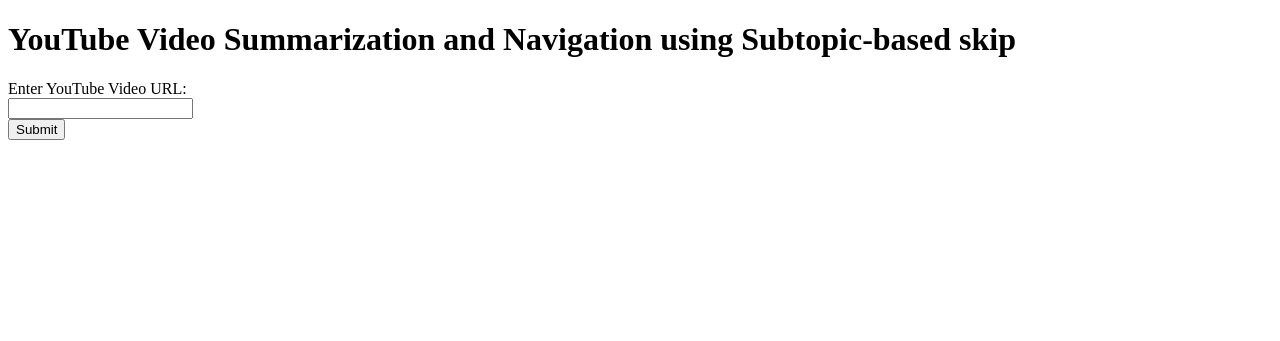
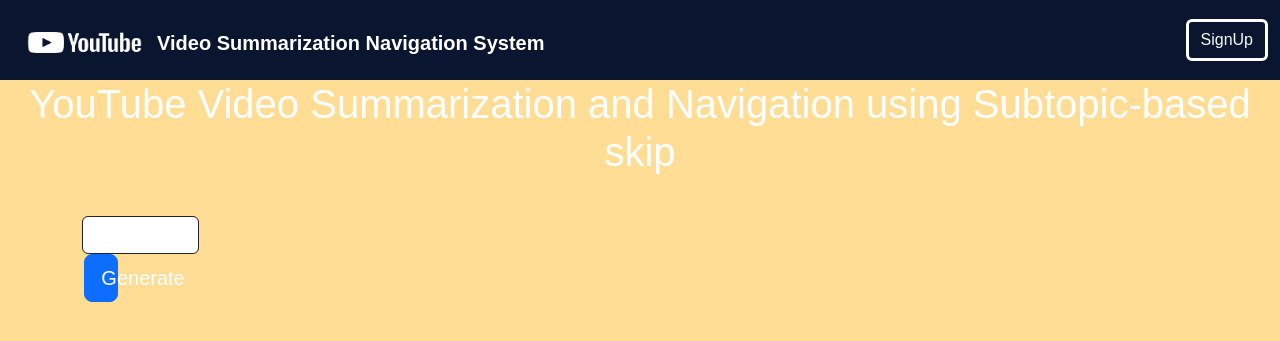
Before and after one commit to Jenil16/Youtube-Video-Summarization-and-Navigation, a Flask app: page / in a window 1280 px wide. Shown: the top 341 px of the page. Run offline with Flask 3, Linux system fonts and the light colour scheme.

Commit message:
index.html error resolved (transferred to static folder)

```diff
--- a/app.py
+++ b/app.py
@@ -175,7 +175,7 @@
 #function is used to download video
 def download_video(url, save_path, video_id):
     yt = YouTube(url)
-    stream = yt.streams.filter(file_extension='mp4').first()  # Get the highest resolution MP4 stream
+    stream = yt.streams.filter(file_extension='mp4', resolution='360p').first()  # Get the highest resolution MP4 stream
     file_name = f"{video_id}.mp4"
     file_path = os.path.join(save_path, file_name)
     stream.download(output_path=save_path, filename=file_name)
--- a/templates/index.html
+++ b/templates/index.html
@@ -3,17 +3,93 @@
   <head>
     <meta charset="UTF-8" />
     <meta name="viewport" content="width=device-width, initial-scale=1.0" />
-    <title>YouTube Video Downloader</title>
+    <title>Youtube Video Summarization Navigation System</title>
+    <link
+      href="https://cdn.jsdelivr.net/npm/bootstrap@5.3.3/dist/css/bootstrap.min.css"
+      rel="stylesheet"
+      integrity="sha384-QWTKZyjpPEjISv5WaRU9OFeRpok6YctnYmDr5pNlyT2bRjXh0JMhjY6hW+ALEwIH"
+      crossorigin="anonymous"
+    />
+    <link
+      rel="stylesheet"
+      href="{{ url_for('static', filename='style.css') }}"
+    />
+    <script src="https://ajax.googleapis.com/ajax/libs/jquery/3.5.1/jquery.min.js"></script>
   </head>
+
   <body>
+    <nav class="navbar">
+      <div class="container-fluid">
+        <a class="navbar-brand" href="#">
+          <img
+            src="{{ url_for('static', filename='youtube3-removebg-preview.png')}}"
+            alt="Logo"
+            width="145"
+            height="45"
+            class="d-inline-block align-text-top"
+          />
+          <span class="fw-bold text-white navbarName"
+            >Video Summarization Navigation System</span
+          >
+        </a>
+        <button
+          type="button"
+          class="btn btn-outline-light border-3 border-white"
+          id="signupbtn"
+        >
+          SignUp
+        </button>
+      </div>
+    </nav>
+
     <h1>
       YouTube Video Summarization and Navigation using Subtopic-based skip
     </h1>
-    <form action="/add_video" method="post">
+    <!-- <form action="/add_video" method="post">
       <label for="videoUrl">Enter YouTube Video URL:</label><br />
       <input type="text" id="videoUrl" name="videoUrl" /><br />
       <button type="submit">Submit</button>
     </form>
-    <div id="videoContainer"></div>
+    <div id="videoContainer"></div> -->
+
+    <div id="signuploginform"></div>
+    <div class="mainSection">
+      <div class="container">
+        <form action="/add_video" method="post">
+          <input
+            type="text"
+            id="videoUrl"
+            name="videoUrl"
+            class="form-control border border-dark mb-0"
+            style="width: 50%; height: auto"
+          />
+          <button
+            type="submit"
+            class="btn btn-primary ml-1 fw-medium btn-lg"
+            style="margin-left: 1%; width: 10%"
+          >
+            Generate
+          </button>
+        </form>
+      </div>
+      <!-- <div class="container mt-5">
+            <div class="row">
+                <div class="col-4">
+                    <div class="card" style="width: 35rem; height: 100%;">
+                        <img src="https://img.youtube.com/vi/1.jpg" class="card-img-top" alt="...">
+                        <div class="card-body">
+                            <h5 class="card-title">Video Title</h5>
+                        </div>
+                    </div>
+                </div>
+            </div>
+        </div> -->
+    </div>
   </body>
+  <script
+    src="https://cdn.jsdelivr.net/npm/bootstrap@5.3.3/dist/js/bootstrap.bundle.min.js"
+    integrity="sha384-YvpcrYf0tY3lHB60NNkmXc5s9fDVZLESaAA55NDzOxhy9GkcIdslK1eN7N6jIeHz"
+    crossorigin="anonymous"
+  ></script>
+  <script src="{{ url_for('static', filename='script.js') }}"></script>
 </html>
```
Also changed, not shown: index.html (deleted, +0 -54 lines), static/close.png (renamed from close.png), static/script.js (renamed from script.js), static/style.css (renamed from style.css), static/youtube3-removebg-preview.png (renamed from youtube3-removebg-preview.png).
